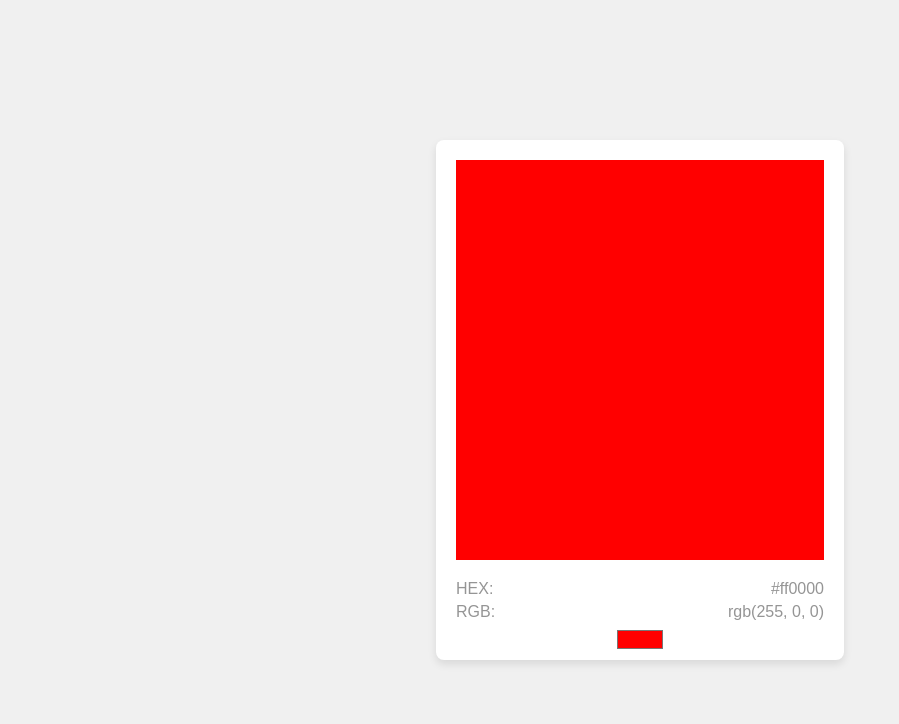
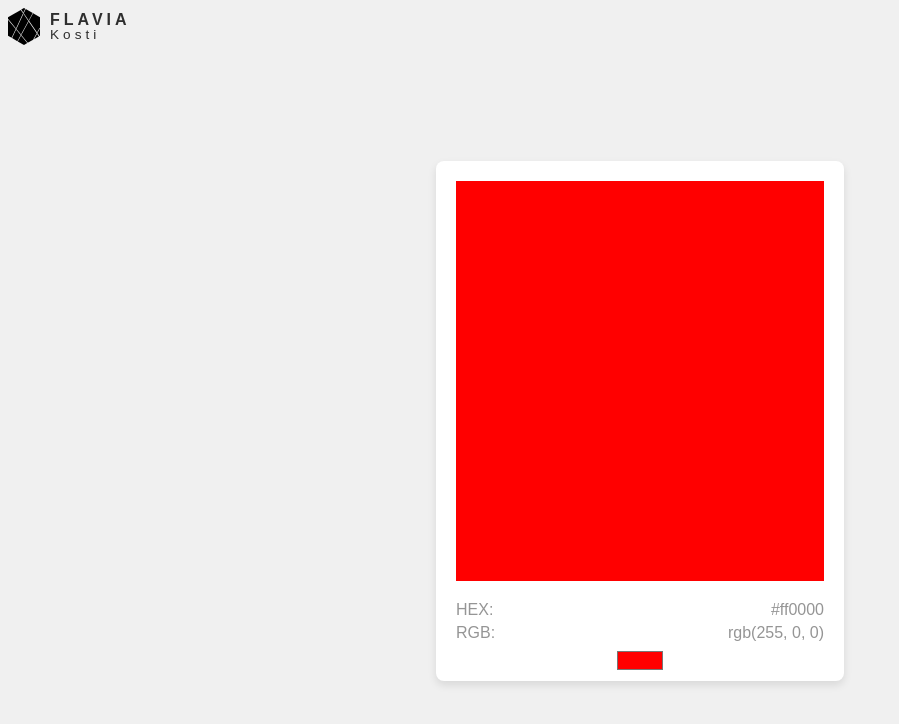
Before and after one commit to flavia3107/freecodecamp-color-picker, a plain HTML site: page index.html in a window 1280 px wide. Shown: the whole page, without its empty margins (0-899 px from the left). Drawn offline with Linux system fonts and the light colour scheme.

Commit message:
ColorPicker P2

```diff
--- a/index.html
+++ b/index.html
@@ -10,6 +10,16 @@
 </head>
 
 <body>
+	<header>
+		<a href="https://all-projects-portfolio.web.app/" target="_blank" class="row">
+			<img class="logo-img" src="logo.svg" />
+			<div class="logo-txt">
+				<h1>FLAVIA</h1>
+				<span>Kosti</span>
+			</div>
+		</a>
+	</header>
+	<main>
 		<div class="color-picker">
 			<div class="selected-color"></div>
 			<div class="color-info">
@@ -18,6 +28,7 @@
 			</div>
 			<input type="color" id="colorInput" value="#ff0000">
 		</div>
+	</main>
 </body>
 
 </html>
--- a/styles.css
+++ b/styles.css
@@ -1,12 +1,19 @@
 body {
 	font-family: Arial, sans-serif;
-	display: flex;
-	justify-content: center;
-	align-items: center;
 	height: 100vh;
 	margin: 0;
 	background-color: #f0f0f0;
 }
+
+main {
+	display: flex;
+	justify-content: center;
+	align-items: center;
+	height: 92%;
+	padding: 2rem 0;
+	box-sizing: border-box;
+}
+
 .color-picker {
 	background-color: #fff;
 	padding: 20px;
@@ -39,3 +46,74 @@ p {
 	background-color: transparent;
 	cursor: pointer;
 }
+
+::-webkit-scrollbar {
+	height: 9px;
+	width: 9px;
+}
+
+::-webkit-scrollbar-thumb {
+	background: #5e5e5e;
+	width: 9px;
+}
+
+::-webkit-scrollbar-track {
+	background: transparent;
+	width: 9px;
+}
+
+::-webkit-scrollbar-corner {
+	background: transparent;
+}
+
+.logo {
+	display: flex;
+	align-items: center;
+	padding: 1rem;
+}
+
+.logo > img {
+	height: 35px;
+}
+
+.logo-txt {
+	padding-left: 7px;
+	display: flex;
+	flex-direction: column;
+	color: #2e2e2e;
+	align-items: flex-start;
+}
+
+.logo-img {
+	width: 2rem;
+	margin-right: 3px;
+}
+
+.logo-txt h1,
+.logo-txt span {
+	margin: 0;
+	padding: 0;
+	line-height: 1;
+	letter-spacing: 4px;
+	color: #2e2e2e;
+}
+
+.logo-txt h1 {
+	font-weight: bolder;
+	font-size: 1rem;
+}
+
+.logo-txt span {
+	font-weight: lighter;
+	font-size: 0.85rem;
+}
+
+.row {
+	display: flex;
+	align-items: center;
+	padding: 0.5rem;
+}
+
+a {
+	text-decoration: none;
+}
```
Also changed, not shown: logo.svg (added). Lines whose indentation alone changed are shown as unchanged.
